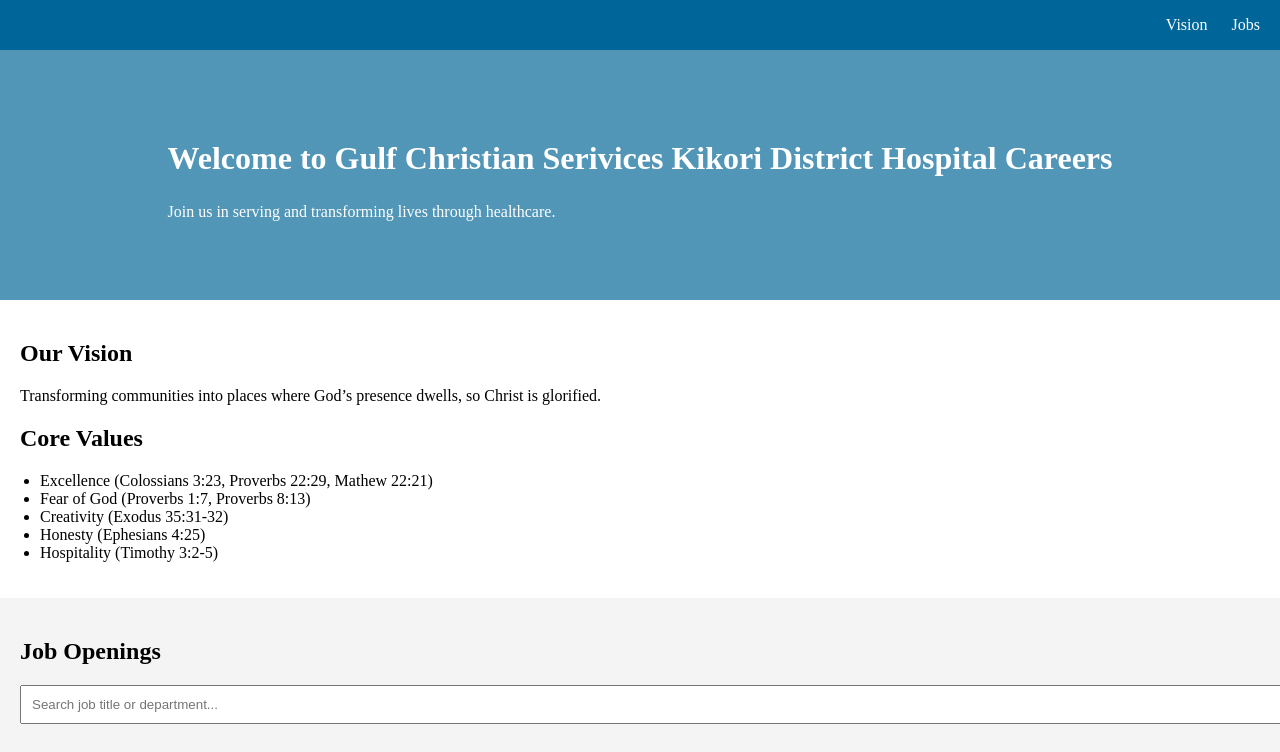
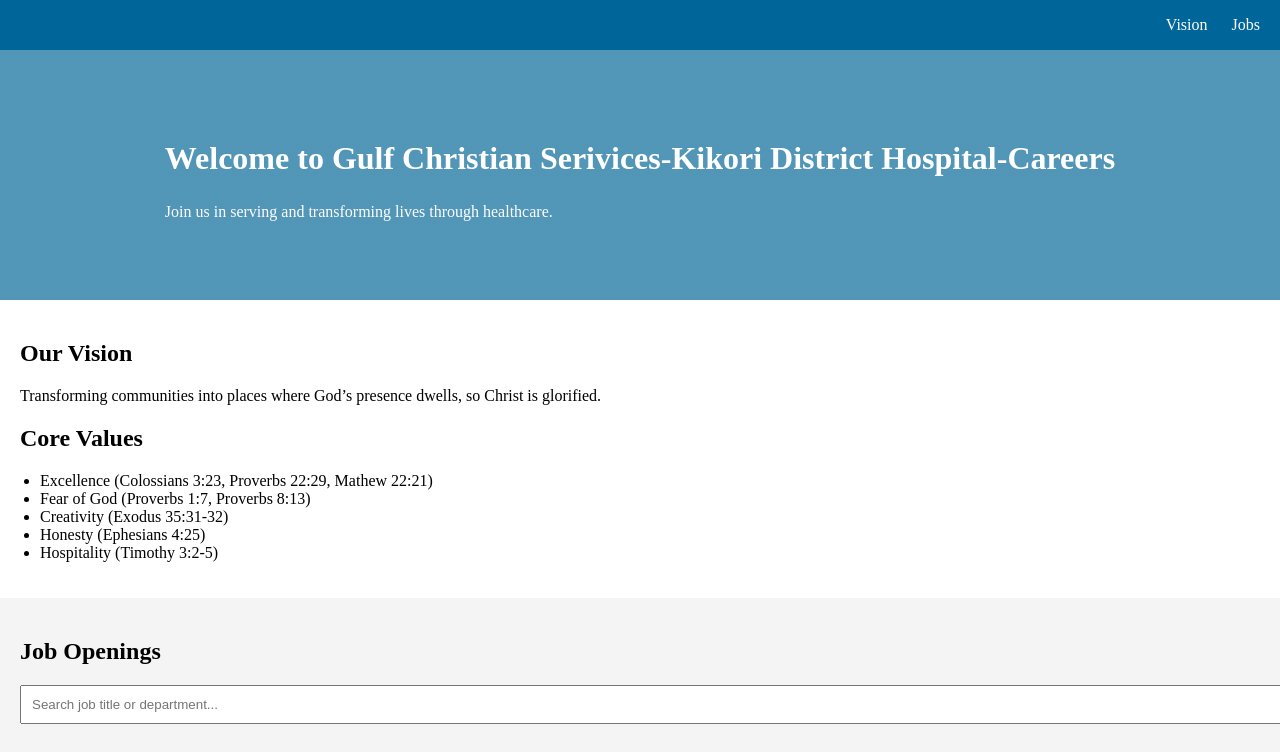
Before and after one commit to GCSKDH-Adverts-Hub/Adverts-Hub, a plain HTML site: page index.html in a window 1280 px wide. Shown: the top 752 px of the page. Drawn offline with Linux system fonts and the light colour scheme.

Commit message:
Update index.html

```diff
--- a/index.html
+++ b/index.html
@@ -20,7 +20,7 @@
 
   <section class="hero">
     <div class="hero-text">
-      <h1>Welcome to Gulf Christian Serivices Kikori District Hospital Careers</h1>
+      <h1>Welcome to Gulf Christian Serivices-Kikori District Hospital-Careers</h1>
       <p>Join us in serving and transforming lives through healthcare.</p>
     </div>
   </section>
```
